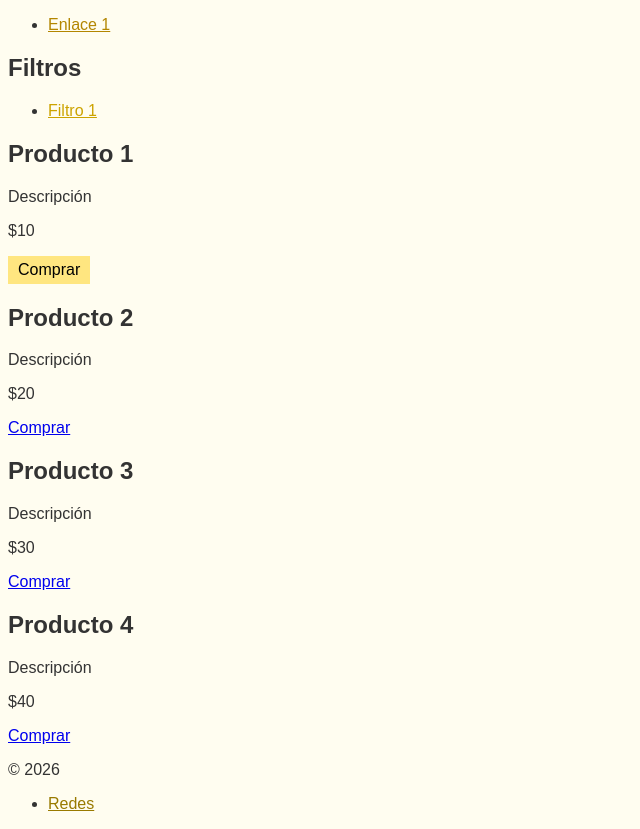
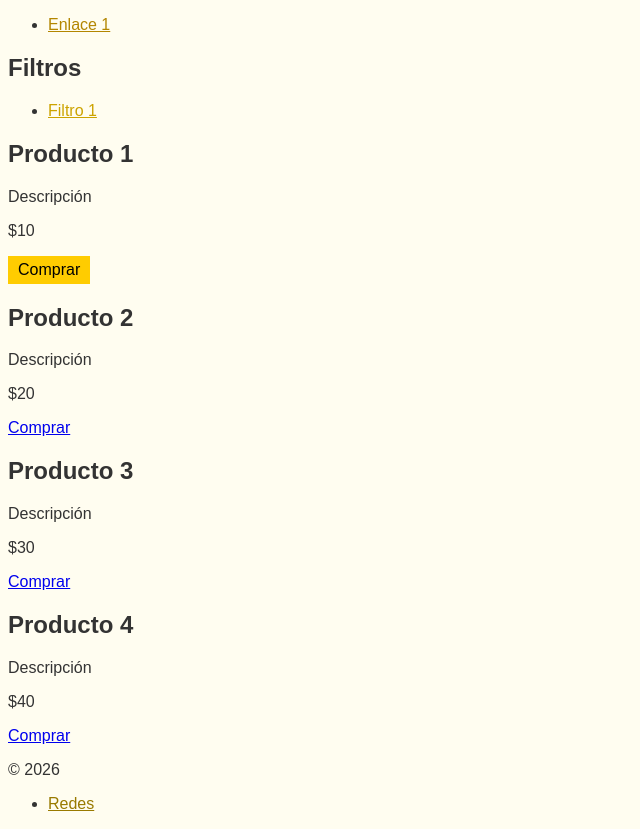
Before and after one commit to estebanjaimesayala53gold/css-3381732, a plain HTML site: page index.html in a window 1280 px wide. Shown: the whole page, without its empty margins (0-640 px from the left). Drawn offline with Linux system fonts and the light colour scheme.

Commit message:
refactor: actualizacion de estilos y eliminacion de identificadores

```diff
--- a/style.css
+++ b/style.css
@@ -5,7 +5,7 @@ body {
     background-color: #fffdf0;
 }
 
-/* Pintura por zonas con selectores compuestos (Tonos amarillos) */
+/* Selectores compuestos por zonas (Tonos amarillos) */
 header nav ul li a {
     color: #b38600;
 }
@@ -18,7 +18,7 @@ footer ul li a {
     color: #997a00;
 }
 
-/* Conflicto de Cascada vs Especificidad */
+/* Clases puras y refactorización sin identificadores */
 .btn-comprar {
     background-color: #ffe680;
     color: #000;
@@ -27,7 +27,6 @@ footer ul li a {
     display: inline-block;
 }
 
-#btn-destacado {
+.btn-destacado {
     background-color: #ffcc00;
-    color: #000;
 }
```
